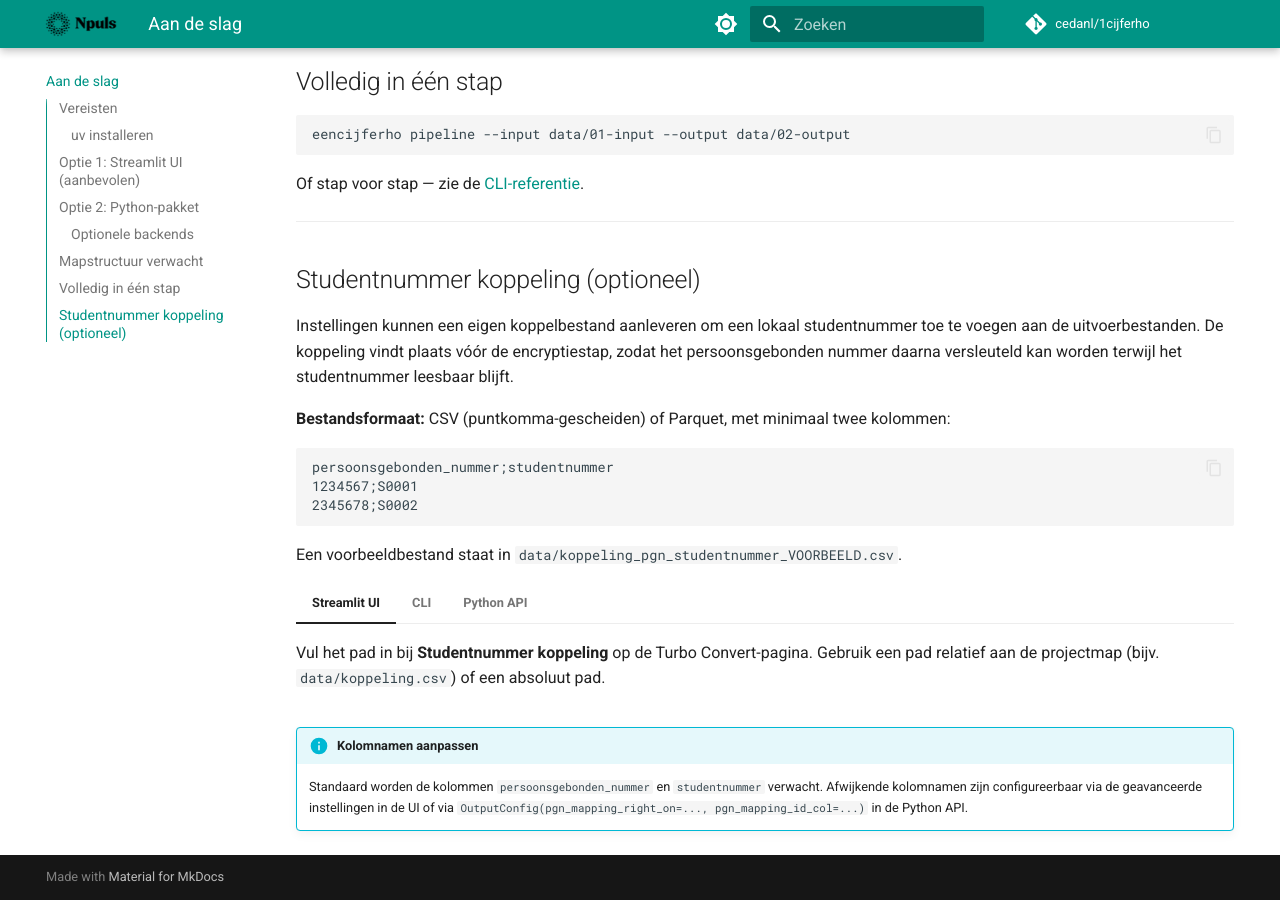
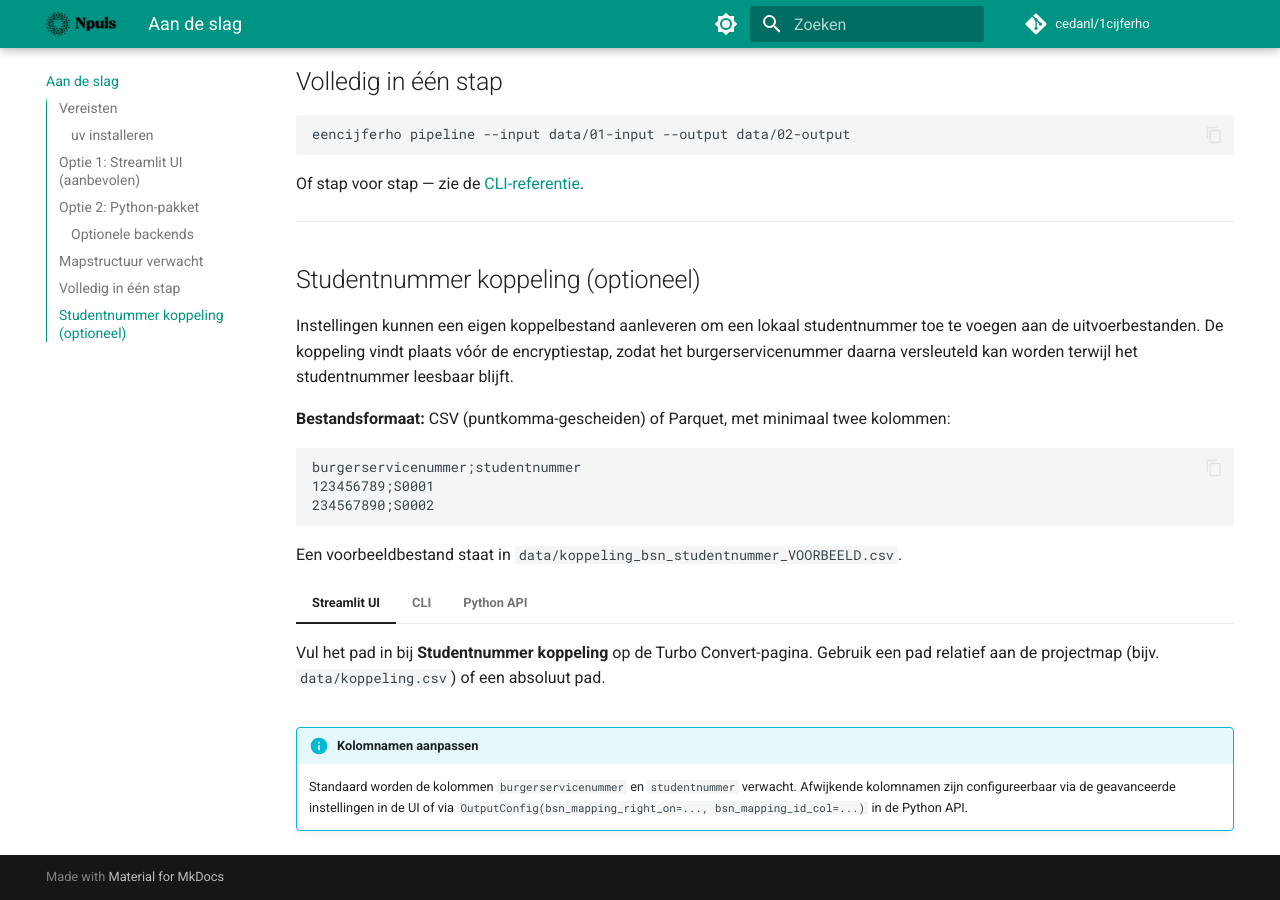
Before and after one commit to cedanl/1cijferho, an MkDocs documentation site: the page built from docs/getting-started.md, in a window 1280 px wide and 900 px high, scrolled down 1835 px. Built offline with MkDocs 1.6.1 and Material for MkDocs 9.7.7, drawn with Linux system fonts in a browser that asks for light colours; comment, search, counter and statistics services are not loaded.

Commit message:
feat: hernoem pgn_mapping → bsn_mapping, join op Burgerservicenummer
Instellingen kennen hun studenten via BSN, niet via PGN. Pas
de volledige feature aan:

- translate_pgn_to_local_id → translate_bsn_to_local_id
- OutputConfig: pgn_mapping_* → bsn_mapping_* (default right_on:
  persoonsgebonden_nummer → burgerservicenummer)
- translator.py: left join op DUO_BSN_COLUMN i.p.v. DUO_PGN_COLUMN
- CLI: --pgn-mapping-file → --bsn-mapping-file
- Streamlit: opt_pgn_mapping_* → opt_bsn_mapping_*, UI-labels bijgewerkt
- Voorbeeldbestand: koppeling_pgn_* → koppeling_bsn_* (BSN-kolom)
- Docs en tests volledig meegenomen

Co-Authored-By: Claude Sonnet 4.6 <noreply@anthropic.com>

````diff
--- a/docs/getting-started.md
+++ b/docs/getting-started.md
@@ -106,17 +106,17 @@ Of stap voor stap — zie de [CLI-referentie](cli.md).
 
 ## Studentnummer koppeling (optioneel)
 
-Instellingen kunnen een eigen koppelbestand aanleveren om een lokaal studentnummer toe te voegen aan de uitvoerbestanden. De koppeling vindt plaats vóór de encryptiestap, zodat het persoonsgebonden nummer daarna versleuteld kan worden terwijl het studentnummer leesbaar blijft.
+Instellingen kunnen een eigen koppelbestand aanleveren om een lokaal studentnummer toe te voegen aan de uitvoerbestanden. De koppeling vindt plaats vóór de encryptiestap, zodat het burgerservicenummer daarna versleuteld kan worden terwijl het studentnummer leesbaar blijft.
 
 **Bestandsformaat:** CSV (puntkomma-gescheiden) of Parquet, met minimaal twee kolommen:
 
 ```csv
-persoonsgebonden_nummer;studentnummer
-1234567;S0001
-2345678;S0002
+burgerservicenummer;studentnummer
+123456789;S0001
+234567890;S0002
 ```
 
-Een voorbeeldbestand staat in `data/koppeling_pgn_studentnummer_VOORBEELD.csv`.
+Een voorbeeldbestand staat in `data/koppeling_bsn_studentnummer_VOORBEELD.csv`.
 
 === "Streamlit UI"
     Vul het pad in bij **Studentnummer koppeling** op de Turbo Convert-pagina.
@@ -127,7 +127,7 @@ Een voorbeeldbestand staat in `data/koppeling_pgn_studentnummer_VOORBEELD.csv`.
     eencijferho pipeline \
       --input data/01-input \
       --output data/02-output \
-      --pgn-mapping-file data/koppeling_pgn_studentnummer.csv
+      --bsn-mapping-file data/koppeling_bsn_studentnummer.csv
     ```
 
 === "Python API"
@@ -139,12 +139,12 @@ Een voorbeeldbestand staat in `data/koppeling_pgn_studentnummer_VOORBEELD.csv`.
         input_dir="data/01-input",
         output_dir="data/02-output",
         output_config=OutputConfig(
-            pgn_mapping_file="data/koppeling_pgn_studentnummer.csv",
+            bsn_mapping_file="data/koppeling_bsn_studentnummer.csv",
         ),
     )
     ```
 
 !!! info "Kolomnamen aanpassen"
-    Standaard worden de kolommen `persoonsgebonden_nummer` en `studentnummer` verwacht.
+    Standaard worden de kolommen `burgerservicenummer` en `studentnummer` verwacht.
     Afwijkende kolomnamen zijn configureerbaar via de geavanceerde instellingen in de UI
-    of via `OutputConfig(pgn_mapping_right_on=..., pgn_mapping_id_col=...)` in de Python API.
+    of via `OutputConfig(bsn_mapping_right_on=..., bsn_mapping_id_col=...)` in de Python API.
--- a/src/eencijferho/__init__.py
+++ b/src/eencijferho/__init__.py
@@ -26,7 +26,7 @@ from eencijferho.utils.encryptor import encryptor
 from eencijferho.utils.converter_headers import convert_csv_headers_to_snake_case
 from eencijferho.utils.extractor_validation import validate_metadata_folder
 from eencijferho.utils.converter_match import match_files
-from eencijferho.utils.translator import translate_pgn_to_local_id
+from eencijferho.utils.translator import translate_bsn_to_local_id
 
 __all__ = [
     "__version__",
@@ -42,5 +42,5 @@ __all__ = [
     "match_files",
     "get_fwf_params",
     "list_fwf_tables",
-    "translate_pgn_to_local_id",
+    "translate_bsn_to_local_id",
 ]
````
Also changed, not shown: docs/api/index.md (+1 -1 lines), docs/cli.md (+1 -1 lines), docs/index.md (+1 -1 lines), 10 other files.
